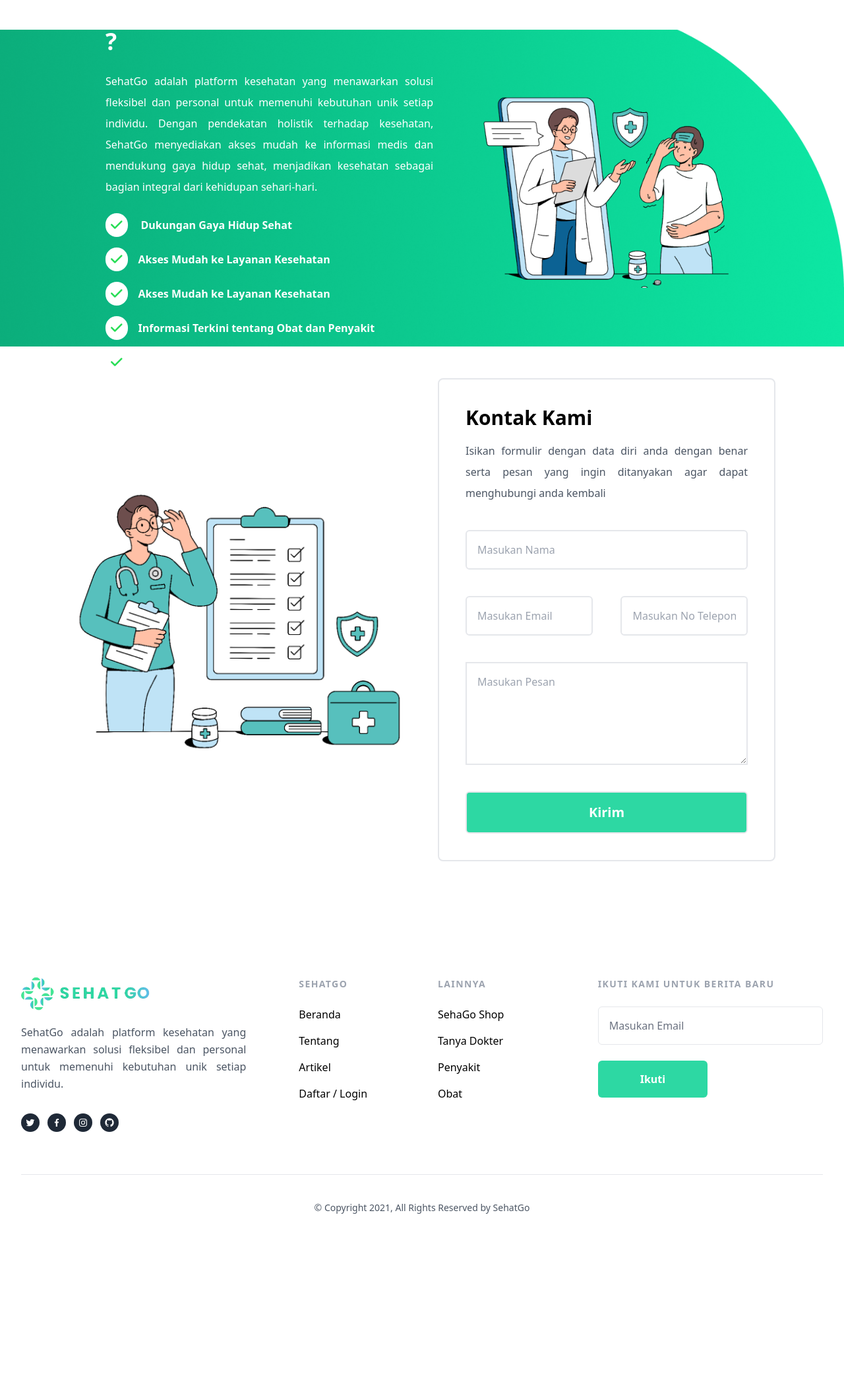
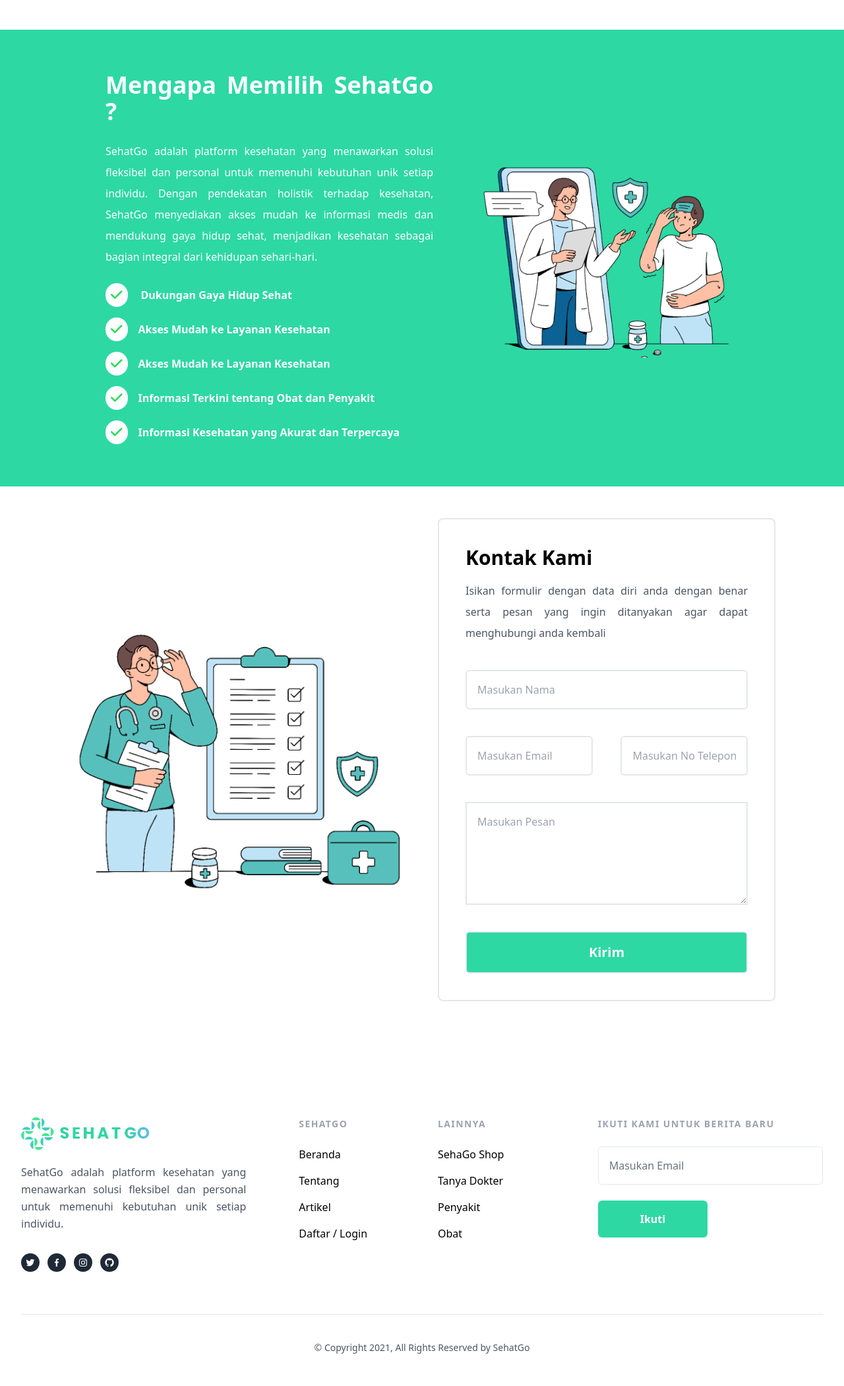
Before and after one commit to satyaflow/SehatGo, a website: page tentang.html in a window 1280 px wide. Shown: the part 2145-4245 px from the top of the page at 66% size. Before the commit the page ends 3985 px from the top, so only its background shows below. Drawn offline with nearby package versions, Linux system fonts and the light colour scheme.

Commit message:
update tentang

```diff
--- a/tentang.html
+++ b/tentang.html
@@ -81,7 +81,7 @@
 
 
   <div class="w-full h-screen bg-[url('Gambar/anjay.jpg')] bg-cover bg-no-repeat bg-center flex items-start justify-center">
-    <div class="w-[75%] lg:w-full flex items-center justify-center flex-col lg:pt-36 pt-28 gap-8">
+    <div class="w-[75%] lg:w-full flex items-center justify-center flex-col lg:pt-36 pt-16 gap-8">
       <h1 class="text-white font-bold text-4xl lg:text-4xl w-[450px] lg:w-[700px] text-center tracking-wide leading-normal">Kesehatan Adalah
         Investasi Terbaik Hidup Sehat, Hidup Bahagia</h1>
       <p class="text-white font-reguler w-[500px] lg:w-[650px] text-lg text-center tracking-wide">Temukan tips dan panduan untuk
@@ -127,7 +127,7 @@
 
 
   <div
-    class="w-full lg:h-[60vh] h-auto bg-[url('Gambar/latar.png')] bg-cover bg-no-repeat bg-center my-12 flex items-center justify-center py-16">
+    class="w-full lg:h-auto h-auto hijau bg-cover bg-no-repeat bg-center my-12 flex items-center justify-center py-16">
     <div class="w-[80%] lg:w-[60rem]  h-full flex-col-reverse flex lg:flex-row md:flex-col-reverse justify-center items-center gap-14">
       <div class="w-[100%] lg:w-[55%]  h-full  flex justify-center items-start flex-col gap-6">
         <h1 class="text-white font-bold text-justify text-4xl">Mengapa Memilih SehatGo ?</h1>
@@ -371,7 +371,7 @@
 
       <hr class="mt-16 mb-10 border-gray-200" />
 
-      <p class="text-sm text-center text-gray-600">
+      <p class="text-sm text-center text-gray-600 pb-12">
         © Copyright 2021, All Rights Reserved by SehatGo
       </p>
     </div>
```
